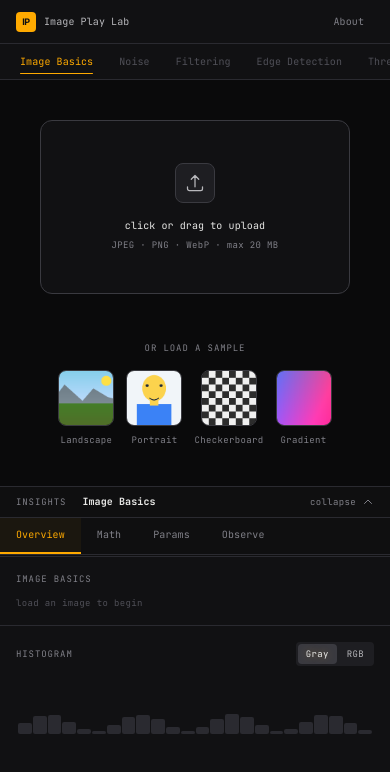
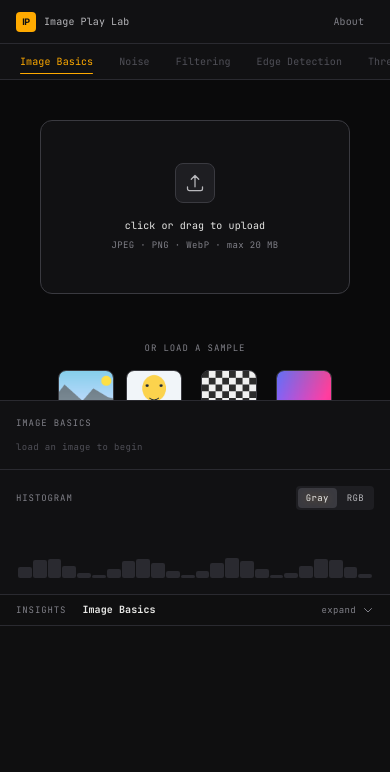
Before and after one commit to SnakkAttack/imageplaylab, a Next.js app: page /lab in a window 390 px wide. Shown: the top 772 px of the page. Built offline with nearby package versions, Linux system fonts and the light colour scheme.

Commit message:
Mobile layout rework: scrollable canvas, reordered sections, collapsed insights

```diff
--- a/app/lab/page.tsx
+++ b/app/lab/page.tsx
@@ -8,7 +8,7 @@ export const metadata = {
 
 export default function LabPage() {
   return (
-    <div className="h-screen flex flex-col bg-night-800 overflow-hidden">
+    <div className="min-h-screen md:h-screen flex flex-col bg-night-800 md:overflow-hidden">
       <Header lab />
       <LabShell />
     </div>
--- a/components/lab/ExplanationCard.tsx
+++ b/components/lab/ExplanationCard.tsx
@@ -16,7 +16,7 @@ const TABS: { value: Tab; label: string }[] = [
 ];
 
 export function ExplanationCard({ explanation }: { explanation: ModuleExplanation }) {
-  const [open, setOpen] = useState(true);
+  const [open, setOpen] = useState(false);
   const [tab, setTab]   = useState<Tab>("plain");
 
   const content: Record<Tab, string> = {
--- a/components/lab/LabShell.tsx
+++ b/components/lab/LabShell.tsx
@@ -159,10 +159,10 @@ export function LabShell() {
       />
 
       {/* Main content */}
-      <div className="flex-1 flex flex-col md:grid md:grid-cols-[1fr_240px] min-h-0 divide-y md:divide-y-0 md:divide-x divide-night-400">
+      <div className="flex-1 flex flex-col md:grid md:grid-cols-[1fr_240px] md:grid-rows-[1fr_auto] md:min-h-0">
 
-        {/* ── Center: image workspace + insights ───────────────── */}
-        <main className="flex flex-col min-h-0 flex-1 md:flex-none">
+        {/* ── Center: image workspace ───────────────────────────── */}
+        <main className="flex flex-col h-[320px] md:h-auto md:min-h-0 md:overflow-hidden">
           {hasImage ? (
             <>
               {/* Status bar */}
@@ -195,13 +195,10 @@ export function LabShell() {
           ) : (
             <ImageUploader onImageLoaded={handleImageLoaded} />
           )}
-
-          {/* Insights panel: full width below the canvas */}
-          <ExplanationCard explanation={activeModule.explanation} />
         </main>
 
         {/* ── Right: instrument panel ──────────────────────────── */}
-        <aside className="flex flex-col overflow-y-auto scrollbar-dark bg-night-700 divide-y divide-night-400 h-72 md:h-auto shrink-0 md:shrink">
+        <aside className="flex flex-col overflow-y-auto scrollbar-dark bg-night-700 divide-y divide-night-400 md:row-span-2 border-t md:border-t-0 md:border-l border-night-400">
 
           {/* Controls */}
           <div className="p-4">
@@ -252,6 +249,9 @@ export function LabShell() {
             </div>
           )}
         </aside>
+
+        {/* ── Insights: below canvas on desktop, bottom on mobile ── */}
+        <ExplanationCard explanation={activeModule.explanation} />
       </div>
     </div>
   );
```
